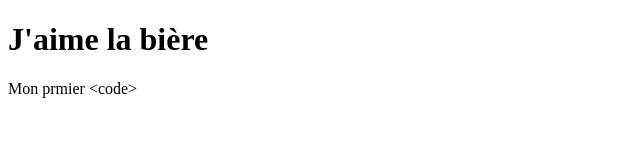
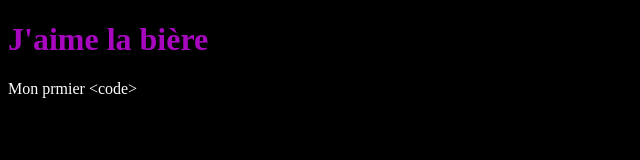
Before and after one commit to fallinov/1er-depot-Github, a plain HTML site: page index.html in a window 1280 px wide. Shown: the whole page, without its empty margins (0-640 px from the left). Drawn offline with Linux system fonts and the light colour scheme.

```diff
--- /dev/null
+++ b/css/main.css
@@ -0,0 +1,8 @@
+body {
+    background: black;
+    color: white;
+}
+
+h1 {
+    color: rgba(209, 10, 239, 0.8);
+}
--- a/index.html
+++ b/index.html
@@ -12,6 +12,9 @@
 
     <!-- Auteur -->
     <meta name="author" content="Steve Fallet">
+
+    <!-- Importation du CSS -->
+    <link rel="stylesheet" href="css/main.css">
 </head>
 <body>
 <h1>J'aime la bière</h1>
```
